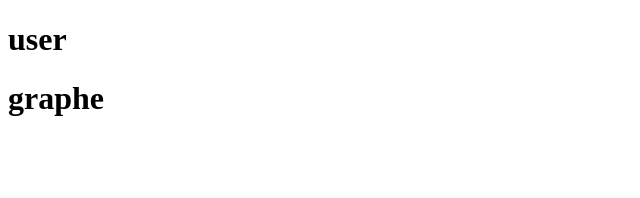
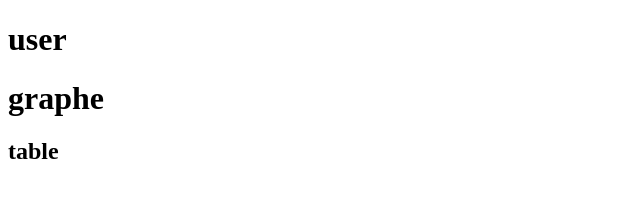
Before and after one commit to lokmane60/tst, a plain HTML site: page user.html in a window 1280 px wide. Shown: the full height of the page, 0-640 px from the left. Drawn offline with Linux system fonts and the light colour scheme.

Commit message:
add table in user

```diff
--- a/user.html
+++ b/user.html
@@ -8,5 +8,6 @@
 <body>
     <h1>user</h1>
     <h1>graphe</h1>
+    <h2>table</h2>
 </body>
 </html>
```
